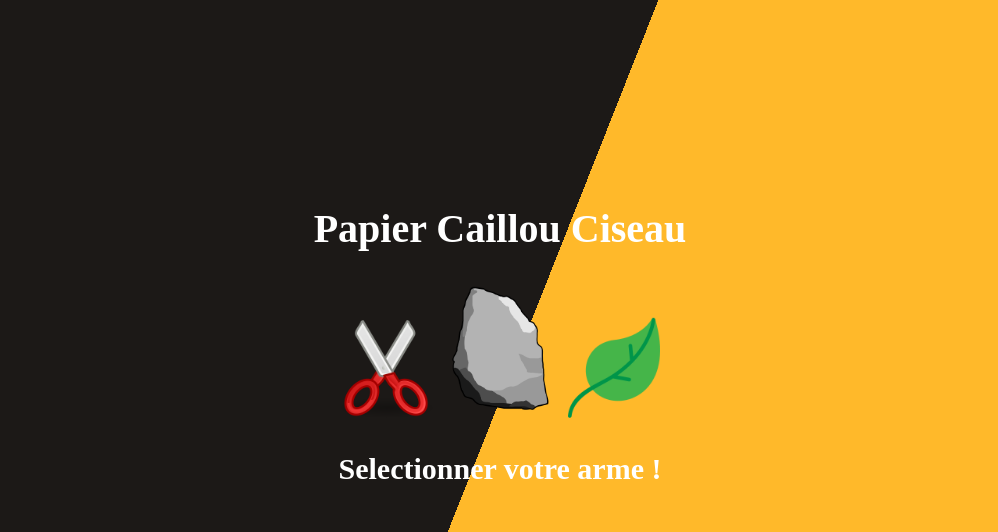
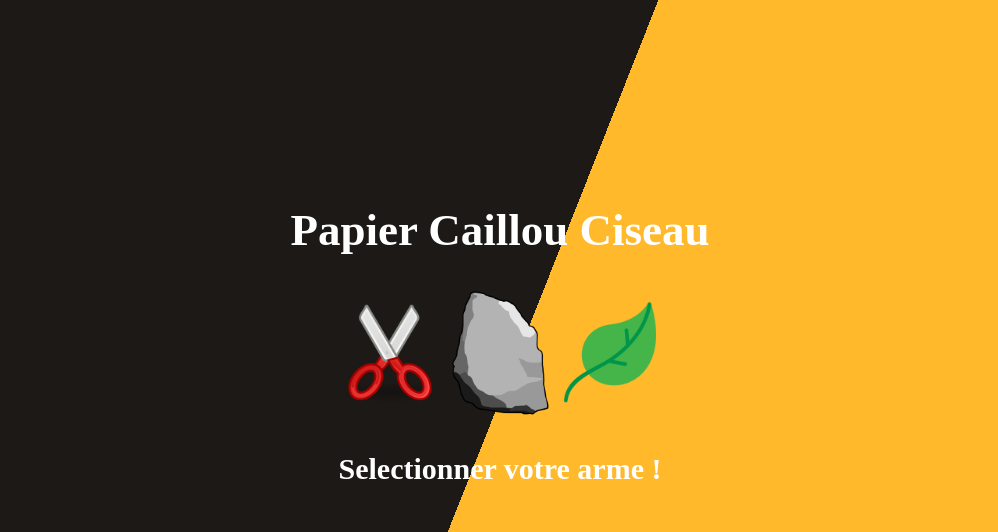
Before and after one commit to AnthoLC77/Pierre-Feuille-Ciseau, a plain HTML site: page index.html in a window 1280 px wide. Shown: the top 532 px of the page, without its empty margins (140-1138 px from the left). Drawn offline with Linux system fonts and the light colour scheme.

Commit message:
MOD display des armes

```diff
--- a/style.css
+++ b/style.css
@@ -5,7 +5,7 @@
 }
 
 h1 {
-  font-size: 40px;
+  font-size: 45px;
   margin-bottom: 20px;
 }
 
@@ -37,6 +37,11 @@ p {
   left: 50%; /* à 50%/50% du parent référent */
   transform: translate(-50%, -50%);
   width: 100%;
+}
+
+.container-arme {
+  display: flex;
+  align-items: center;
 }
 
 .container-choix {
```
